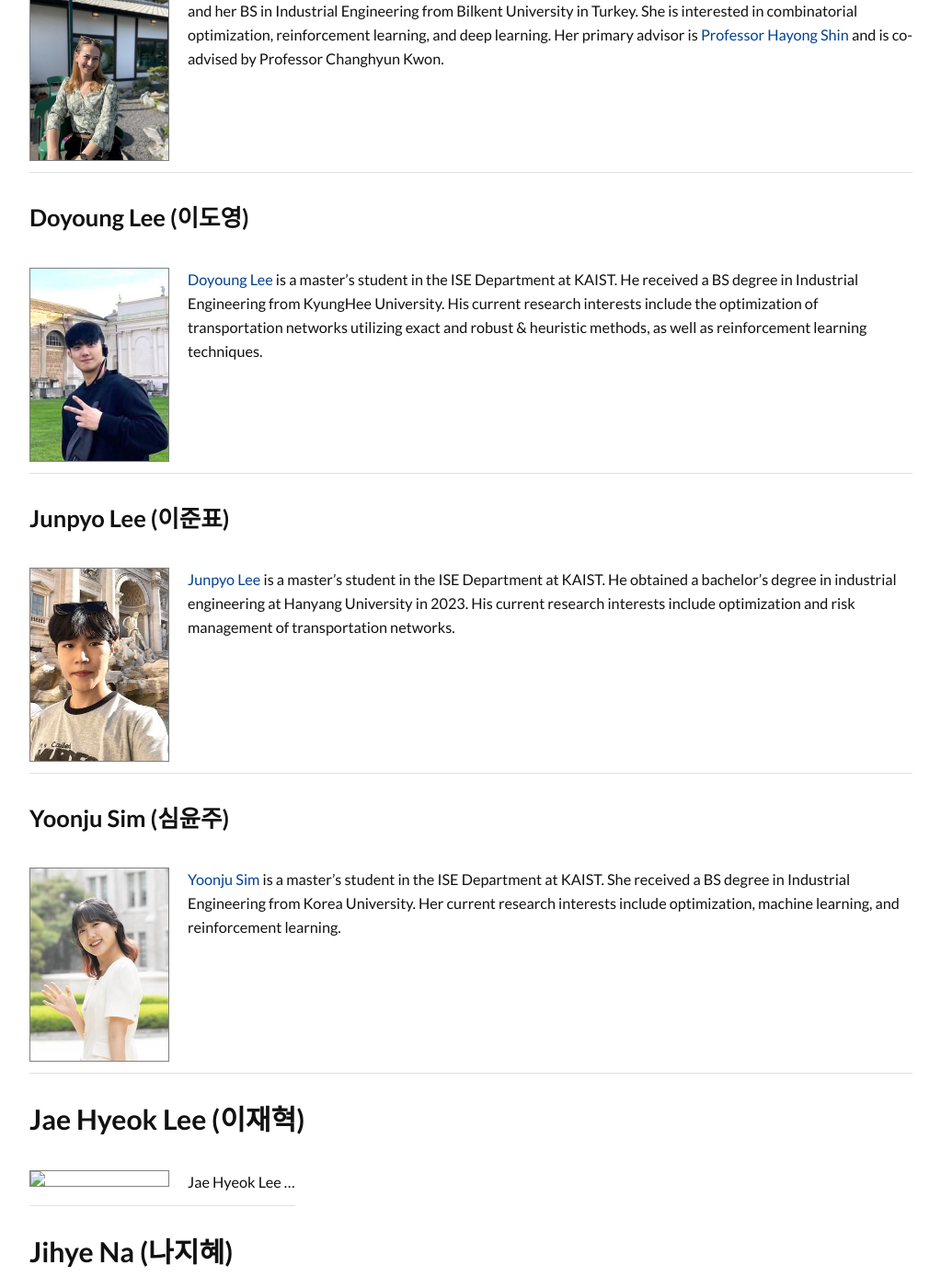
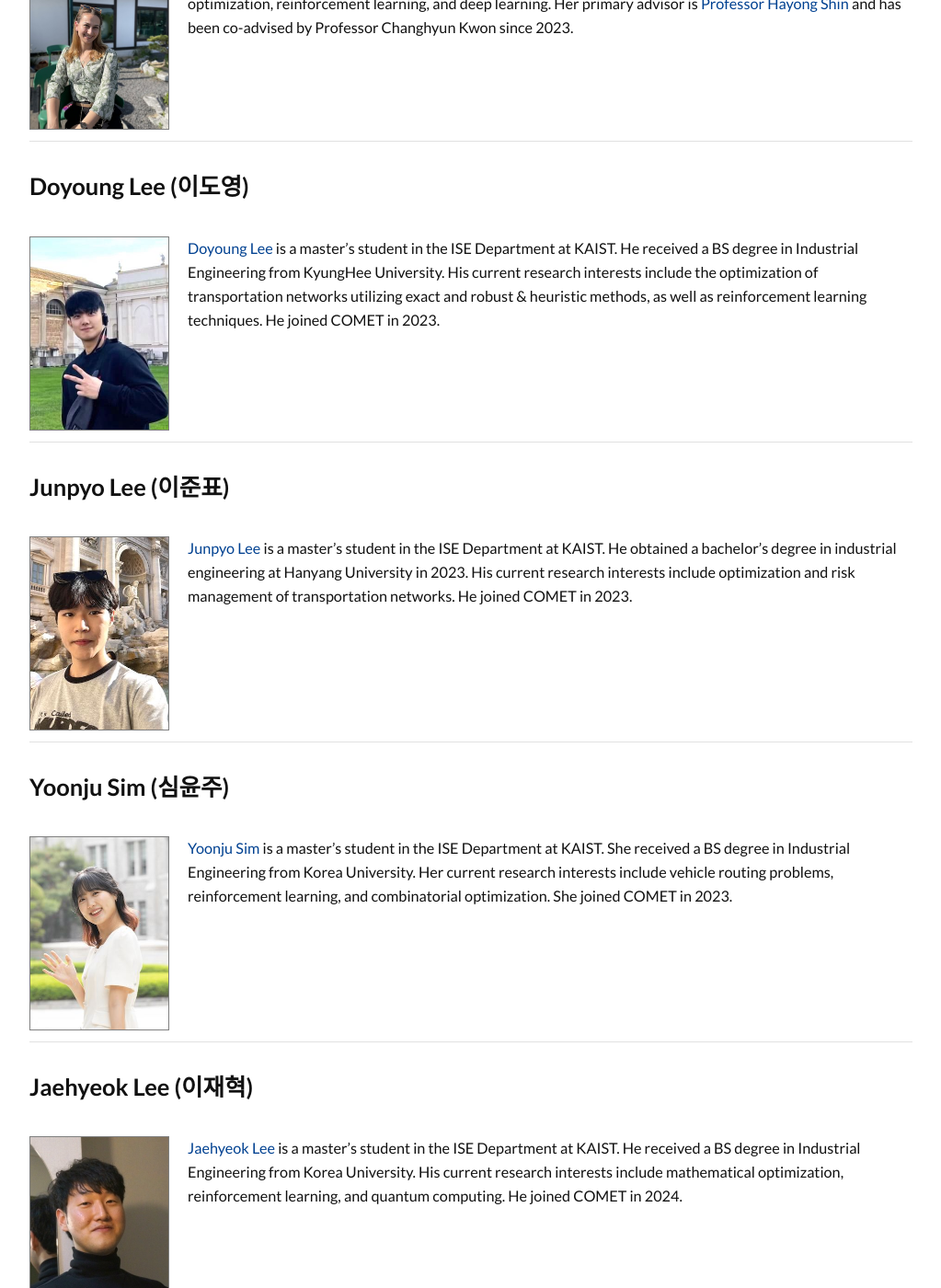
Before and after one commit to kaist-comet/kaist-comet.github.io, a Jekyll site: the page built from people/people.md, in a window 1280 px wide and 1400 px high, scrolled down 1698 px. Shown: the whole window at 92% size, without its empty margins (128-1151 px from the left). Built offline with Jekyll 4.4.1, drawn with Linux system fonts in a browser that asks for light colours; some web fonts are replaced; comment, search, counter and statistics services are not loaded; some of the changed text lies outside the part shown.

Commit message:
jaehyeok

```diff
--- a/people/people.md
+++ b/people/people.md
@@ -26,32 +26,31 @@ Introducing the current members of the COMET Lab.
 
 ### Hyeonah Kim (김현아)
 
-| <img src="/people/images/hyeonah_kim.jpg" class="profile" /> [Hyeonah Kim](https://www.linkedin.com/in/hyeonah-kimm/) is a Ph.D. candidate in the ISE Department at KAIST. She received her MS in Industrial Engineering from Seoul National Univ. and her BS in Industrial Engineering from Hanyang Univ. She is interested in combinatorial optimization with deep learning. Her primary advisor is [Dr. Jinkyoo Park](http://silab.kaist.ac.kr/our-team/) and is co-advised by Professor Changhyun Kwon. <br><br> [(Google Scholar)](https://scholar.google.com/citations?user=TYYYjckAAAAJ&hl=en)|
+| <img src="/people/images/hyeonah_kim.jpg" class="profile" /> [Hyeonah Kim](https://www.linkedin.com/in/hyeonah-kimm/) is a Ph.D. candidate in the ISE Department at KAIST. She received her MS in Industrial Engineering from Seoul National Univ. and her BS in Industrial Engineering from Hanyang Univ. She is interested in combinatorial optimization with deep learning. Her primary advisor is [Dr. Jinkyoo Park](http://silab.kaist.ac.kr/our-team/) and has been co-advised by Professor Changhyun Kwon since 2023. <br><br> [(Google Scholar)](https://scholar.google.com/citations?user=TYYYjckAAAAJ&hl=en)|
 
 ### Merve Doganbas (Merve Doğanbaş, 메르베 도안바시)
 
-| <img src="/people/images/merve.jpg" class="profile" /> [Merve Doganbas](https://www.linkedin.com/in/mervedoganbas/) is a Ph.D. candidate in the ISE Department at KAIST. She received her MS in ISE from KAIST and her BS in Industrial Engineering from Bilkent University in Turkey. She is interested in combinatorial optimization, reinforcement learning, and deep learning. Her primary advisor is [Professor Hayong Shin](http://sal.kaist.ac.kr/?page_id=19) and is co-advised by Professor Changhyun Kwon. |
+| <img src="/people/images/merve.jpg" class="profile" /> [Merve Doganbas](https://www.linkedin.com/in/mervedoganbas/) is a Ph.D. candidate in the ISE Department at KAIST. She received her MS in ISE from KAIST and her BS in Industrial Engineering from Bilkent University in Turkey. She is interested in combinatorial optimization, reinforcement learning, and deep learning. Her primary advisor is [Professor Hayong Shin](http://sal.kaist.ac.kr/?page_id=19) and has been co-advised by Professor Changhyun Kwon since 2023. |
 
 ### Doyoung Lee (이도영)
 
-| <img src="/people/images/doyoung_lee.jpg" class="profile" />  [Doyoung Lee](https://www.linkedin.com/in/doyoung-lee-a915b01a4/) is a master's student in the ISE Department at KAIST. He received a BS degree in Industrial Engineering from KyungHee University. His current research interests include the optimization of transportation networks utilizing exact and robust & heuristic methods, as well as reinforcement learning techniques. |
+| <img src="/people/images/doyoung_lee.jpg" class="profile" />  [Doyoung Lee](https://www.linkedin.com/in/doyoung-lee-a915b01a4/) is a master's student in the ISE Department at KAIST. He received a BS degree in Industrial Engineering from KyungHee University. His current research interests include the optimization of transportation networks utilizing exact and robust & heuristic methods, as well as reinforcement learning techniques. He joined COMET in 2023. |
 
 ### Junpyo Lee (이준표)
 
-| <img src="/people/images/junpyo_lee.jpg" class="profile" /> [Junpyo Lee](https://www.linkedin.com/in/junpyo-lee-007984286/) is a master's student in the ISE Department at KAIST. He obtained a bachelor's degree in industrial engineering at Hanyang University in 2023. His current research interests include optimization and risk management of transportation networks. |
+| <img src="/people/images/junpyo_lee.jpg" class="profile" /> [Junpyo Lee](https://www.linkedin.com/in/junpyo-lee-007984286/) is a master's student in the ISE Department at KAIST. He obtained a bachelor's degree in industrial engineering at Hanyang University in 2023. His current research interests include optimization and risk management of transportation networks. He joined COMET in 2023. |
 
 ### Yoonju Sim (심윤주)
 
-| <img src="/people/images/yoonju_sim.jpg" class="profile" /> [Yoonju Sim](https://www.linkedin.com/in/yoonju-sim/) is a master's student in the ISE Department at KAIST. She received a BS degree in Industrial Engineering from Korea University. Her current research interests include optimization, machine learning, and reinforcement learning. |
+| <img src="/people/images/yoonju_sim.jpg" class="profile" /> [Yoonju Sim](https://www.linkedin.com/in/yoonju-sim/) is a master's student in the ISE Department at KAIST. She received a BS degree in Industrial Engineering from Korea University. Her current research interests include vehicle routing problems, reinforcement learning, and combinatorial optimization. She joined COMET in 2023.  |
 
-## Jae Hyeok Lee (이재혁)
+### Jaehyeok Lee (이재혁)
 
-| <img src="/people/images/jae_hyeok_lee.jpg" class="profile" /> Jae Hyeok Lee ... |
+| <img src="/people/images/jae_hyeok_lee.jpg" class="profile" /> [Jaehyeok Lee](https://www.linkedin.com/in/jaehyeok-daniel-lee-2761832a0/) is a master’s student in the ISE Department at KAIST. He received a BS degree in Industrial Engineering from Korea University. His current research interests include mathematical optimization, reinforcement learning, and quantum computing. He joined COMET in 2024. |
 
-## Jihye Na (나지혜)
+### Jihye Na (나지혜)
 
-| <img src="/people/images/jihye_na.jpg" class="profile" /> [Jihye Na](http://www.linkedin.com/in/jihye-na-b0bb5129b) is a master’s student in the ISE Department at KAIST. She received a BS degree in Industrial Engineering from Hanyang University. Her current research interests include optimization, machine learning, and reinforcement learning. |
-
+| <img src="/people/images/jihye_na.jpg" class="profile" /> [Jihye Na](http://www.linkedin.com/in/jihye-na-b0bb5129b) is a master’s student in the ISE Department at KAIST. She received a BS degree in Industrial Engineering from Hanyang University. Her current research interests include mathematical optimization, machine learning, and Monte Carlo methods. She joined COMET in 2024. |
 
 ### Sasan Mahmoudi
 
@@ -64,8 +63,8 @@ Introducing the current members of the COMET Lab.
 
 
 ## Undergraduate Researchers
-- [ByeongJun An (안병준)](https://www.linkedin.com/in/병준-안-2571132a6/), KAIST ISE, 2023 Winter, Topics: the pickup-and-delivery problem, dynamic programming
-- [Sangil Han (한상일)](https://www.linkedin.com/in/sangil-han-2879b4222/), POSTECH IME, 2023 Winter, Topics: rounded capacity inequalities, simulated annealing
+- [ByeongJun An (안병준)](https://www.linkedin.com/in/병준-안-2571132a6/), KAIST ISE, 2023 Winter, Topics: pickup-and-delivery problems, dynamic programming
+- [Sangil Han (한상일)](https://www.linkedin.com/in/sangil-han-2879b4222/), POSTECH IME, 2023 Winter, Topics: cut separation problems, simulated annealing
 
 
 ## Past Members
```
Also changed, not shown: people/images/jae_hyeok_lee.jpg (added).
